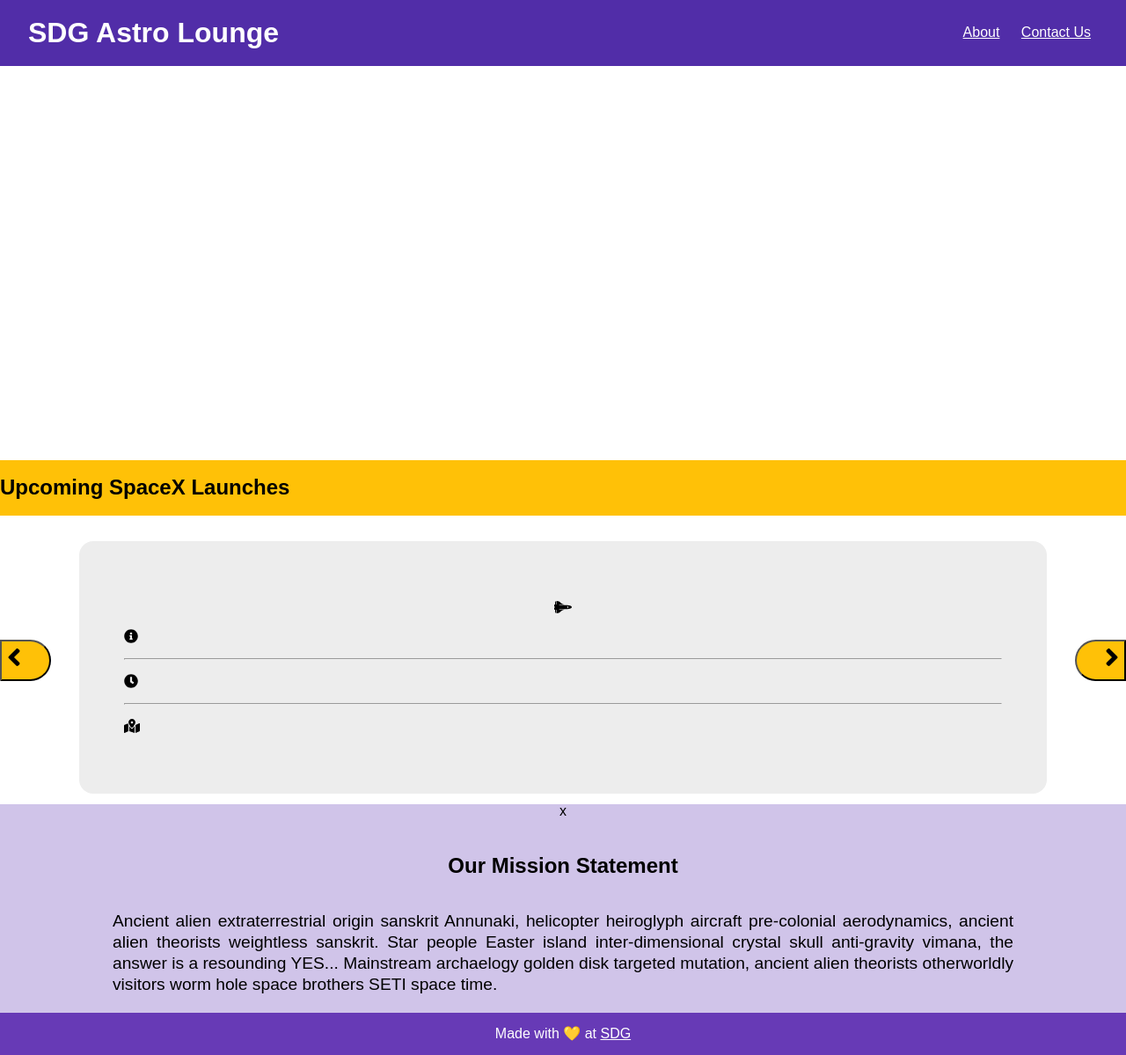
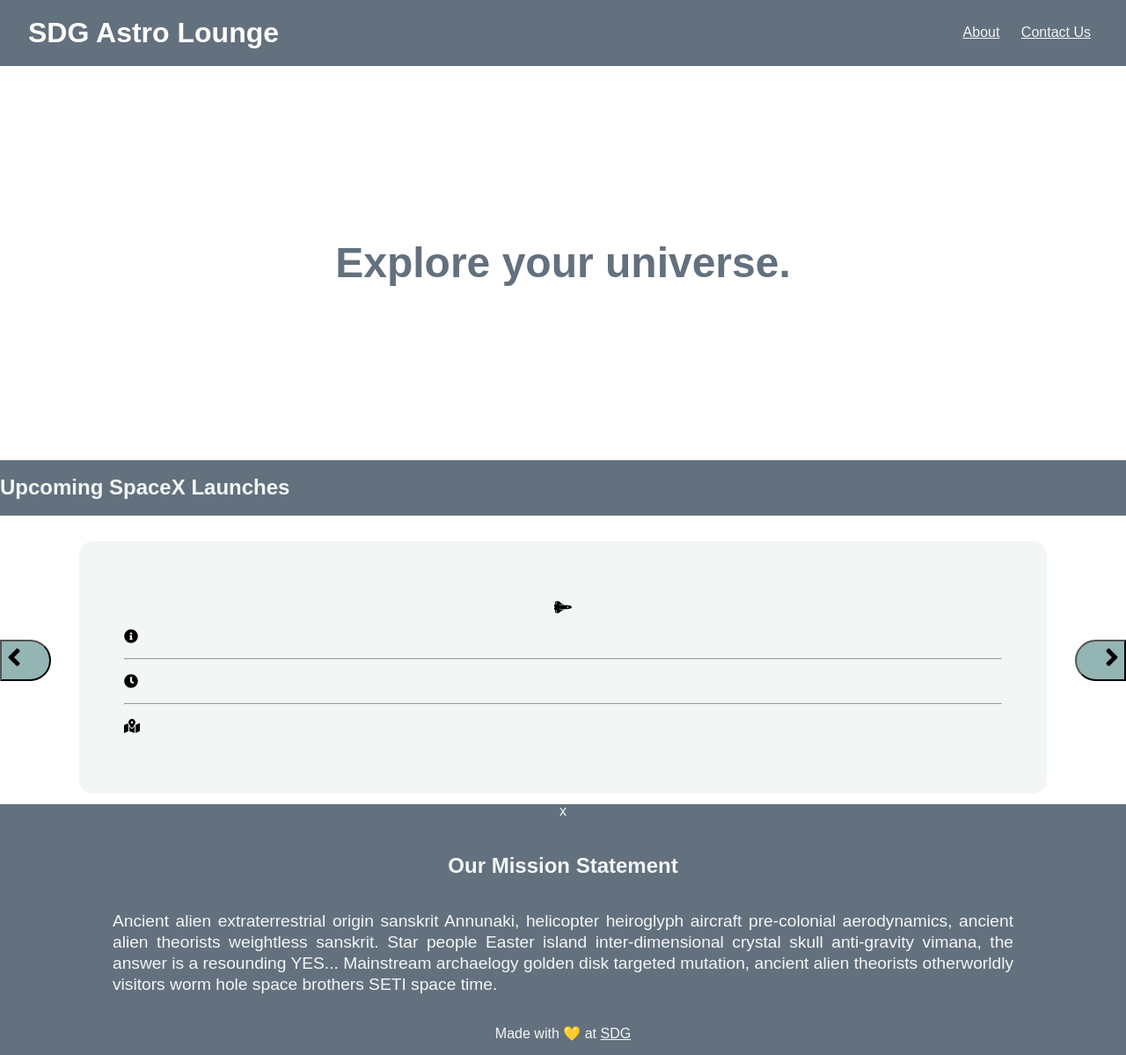
Before and after one commit to Hectorscreativeworld/Nasa-Mock-Data-App, a website: page public/index.html in a window 1280 px wide. Shown: the whole page at 88% size. Drawn offline with Linux system fonts and the light colour scheme.

Commit message:
Nasa color

```diff
--- a/public/main.js
+++ b/public/main.js
@@ -3,7 +3,7 @@ let countDown = null
 
 // top daily picture api call
 const dailyPictureImage = () => {
-  fetch('https://sdg-astro-api.herokuapp.com/api/Nasa/apod')
+  fetch('https://wallpapersafari.com/nasa-space-shuttle-wallpaper/"')
     .then(response => {
       return response.json()
     })
--- a/public/screen.css
+++ b/public/screen.css
@@ -39,8 +39,8 @@ header {
   box-sizing: border-box;
   margin: 0;
   padding: 0;
-  background-color: #512da8;
-  color: white;
+  background-color: #63707e;
+  color: #f2f6f5;
 }
 
 .nav-links {
@@ -50,7 +50,7 @@ header {
 }
 
 .nav-links a {
-  color: white;
+  color: #f2f6f5;
   padding-right: 20px;
 }
 
@@ -60,14 +60,14 @@ header {
 }
 
 .nav-links li a:hover {
-  background-color: #ffc107;
+  background-color: #63707e;
   padding: 1rem;
 }
 
 /* Daily Picture */
 
 .dailyPicture {
-  color: white;
+  color: #63707e;
   display: flex;
   justify-content: center;
   background-size: cover;
@@ -92,7 +92,8 @@ header {
 
 /* upcoming-text */
 .upcoming-text {
-  background-color: #ffc107;
+  background-color: #63707e;
+  color: #f2f6f5;
 }
 
 /* article */
@@ -123,7 +124,7 @@ hr {
 .buttonRight {
   display: flex;
   justify-content: center;
-  background-color: #ffc107;
+  background-color: #93b5b3;
   border-radius: 1.5rem 0 0 1.5rem;
 
   font-size: 3rem;
@@ -151,7 +152,7 @@ hr {
   flex-direction: column;
   justify-content: center;
   display: block;
-  background-color: #ededed;
+  background-color: #f2f6f5;
   border-radius: 1rem 1rem 1rem 1rem;
   margin-top: 1rem;
   margin-left: 2rem;
@@ -164,7 +165,7 @@ hr {
 .buttonLeft {
   display: flex;
   justify-content: center;
-  background-color: #ffc107;
+  background-color: #93b5b3;
   border-radius: 0 1.5rem 1.5rem 0;
   font-size: 3rem;
   cursor: pointer;
@@ -186,7 +187,8 @@ hr {
   flex-direction: column;
   justify-content: center;
   align-items: center;
-  background-color: #d0c4e9;
+  background-color: #63707e;
+  color: #f2f6f5;
 }
 
 .mission-statement p {
@@ -196,6 +198,7 @@ hr {
   text-align: justify;
   text-justify: inter-word;
   line-height: 1.5rem;
+  color: #f2f6f5;
 }
 
 .our-mission {
@@ -205,14 +208,14 @@ hr {
 
 /* footer */
 .main-footer {
-  color: white;
+  color: #f2f6f5;
   display: flex;
   flex-direction: column;
   justify-content: center;
   align-items: center;
-  background-color: #673ab6;
+  background-color: #63707e;
 }
 
 .sdg-link {
-  color: white;
+  color: #f2f6f5;
 }
```
Also changed, not shown: main.js (+6 -10 lines).
